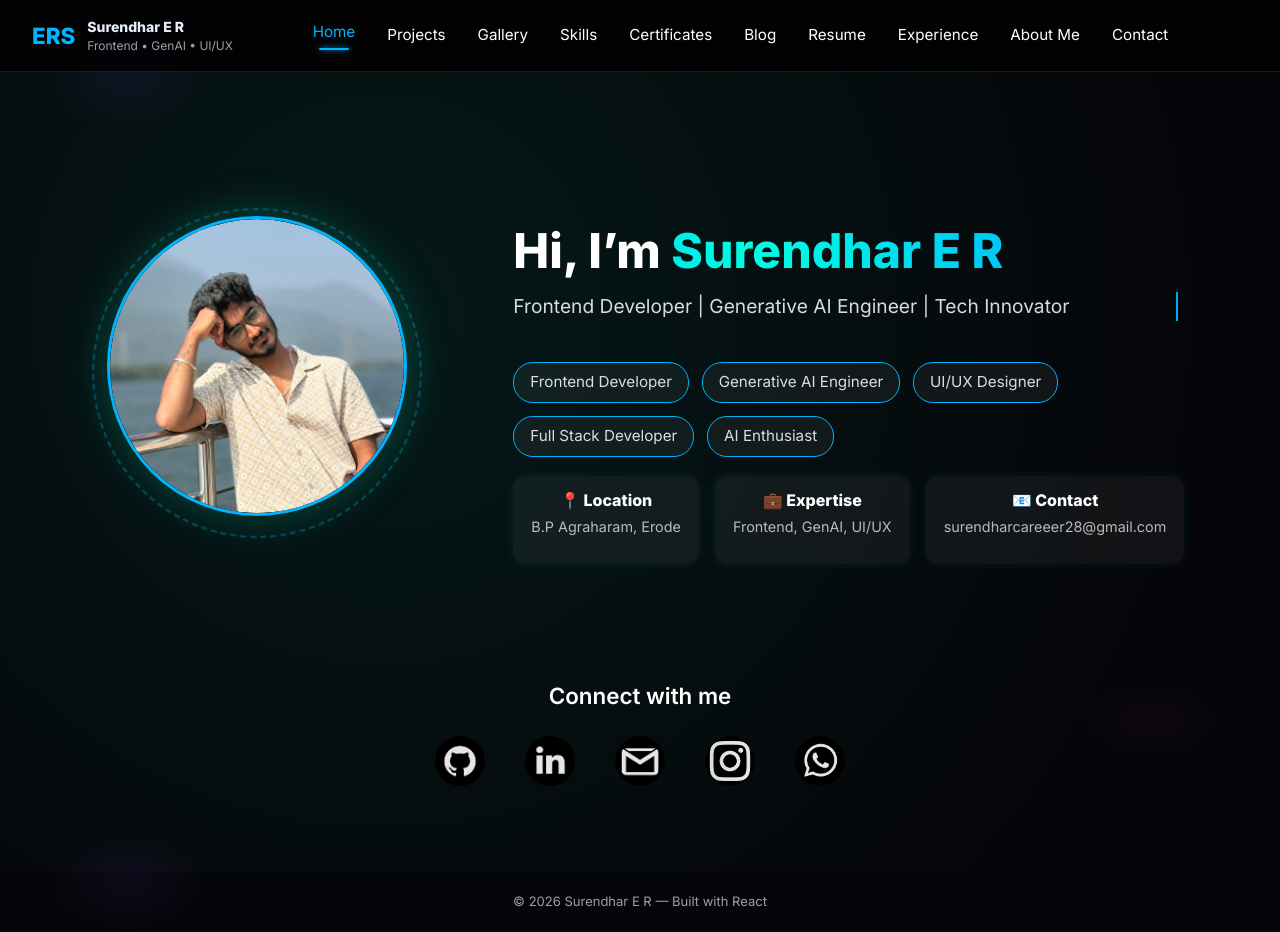
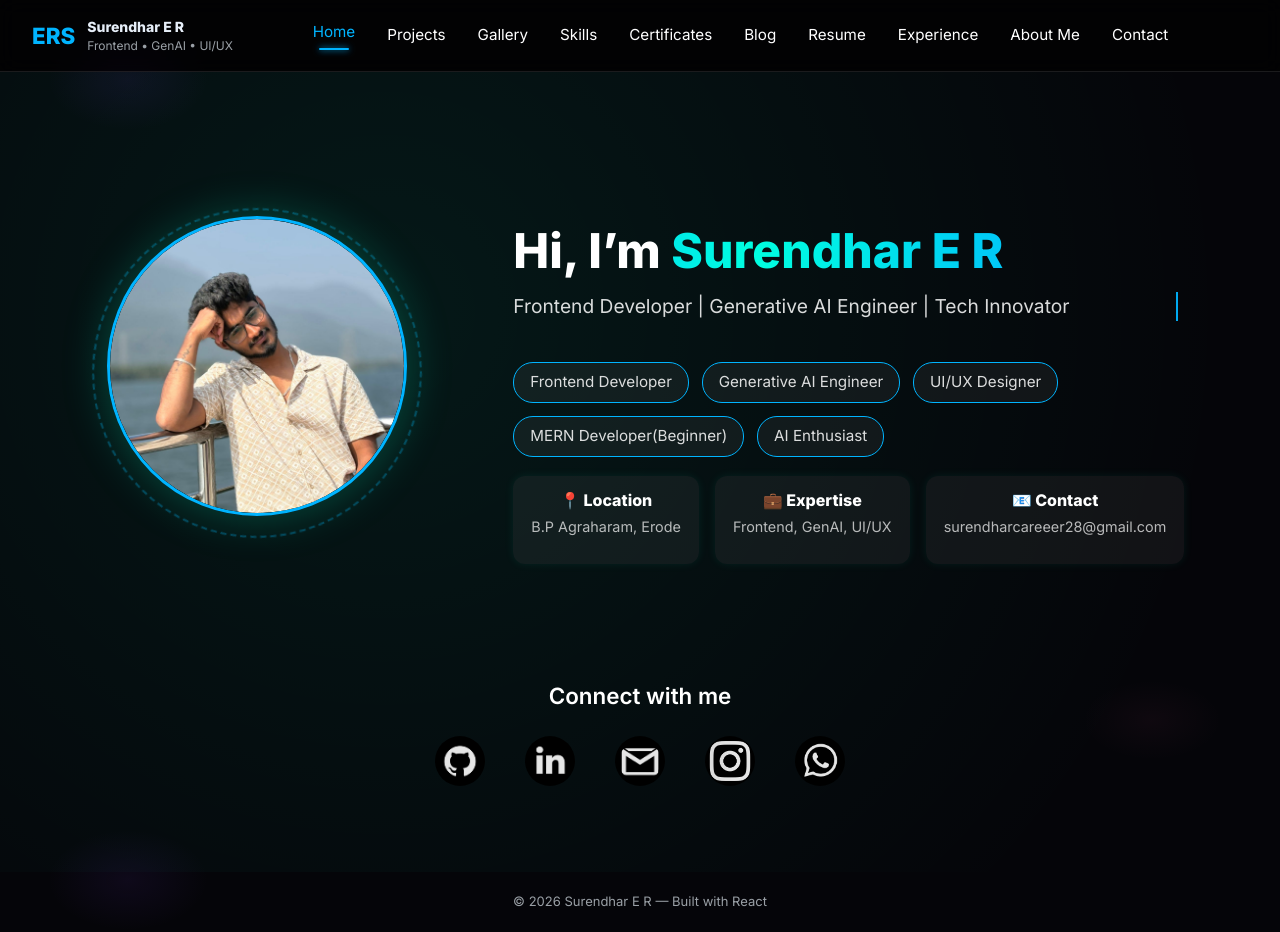
Before and after one commit to surendhar28/surendhar_portfolio, a React (Vite) app: page / in a window 1280 px wide. Built offline with nearby package versions, Linux system fonts and the light colour scheme.

Commit message:
Update role description in Home.jsx

```diff
--- a/src/pages/Home.jsx
+++ b/src/pages/Home.jsx
@@ -19,7 +19,7 @@ export default function Home() {
     'Frontend Developer',
     'Generative AI Engineer',
     'UI/UX Designer',
-    'Full Stack Developer',
+    'MERN Developer(Beginner)',
     'AI Enthusiast',
   ]
 
```
